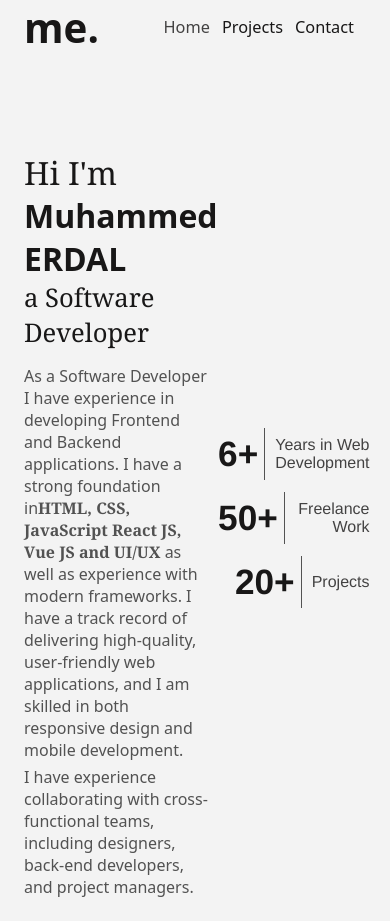
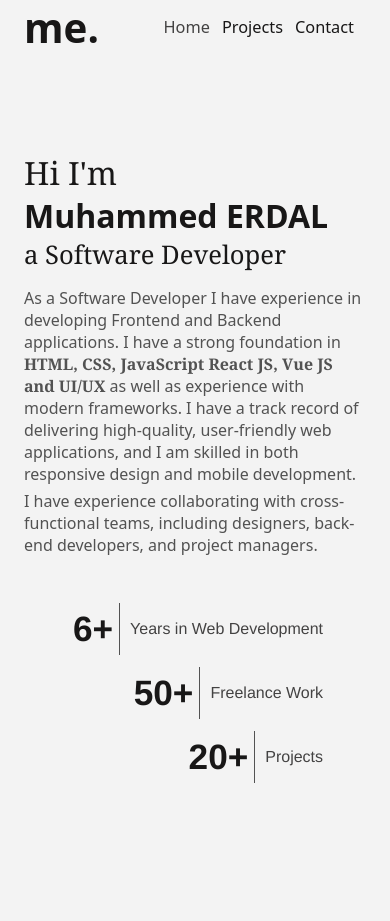
Before and after one commit to coderdal/coderdal.github.io, a React (Vite) app: page / in a window 390 px wide. After the commit the page ends 844 px from the top, so only its background shows below. Built offline with nearby package versions, Linux system fonts and the light colour scheme.

Commit message:
home page media queries added

```diff
--- a/src/components/Home.jsx
+++ b/src/components/Home.jsx
@@ -15,7 +15,7 @@ function Home() {
           <p className={styles.par}>
             As a Software Developer I have experience in developing Frontend and
             Backend applications. I have a strong foundation in
-            <span>HTML, CSS, JavaScript React JS, Vue JS and UI/UX</span> as
+            <span> HTML, CSS, JavaScript React JS, Vue JS and UI/UX</span> as
             well as experience with modern frameworks. I have a track record of
             delivering high-quality, user-friendly web applications, and I am
             skilled in both responsive design and mobile development.
--- a/src/styles/home.module.css
+++ b/src/styles/home.module.css
@@ -66,3 +66,17 @@
 .section .skills .skill .description {
   opacity: 0.8;
 }
+
+/* Media Queries */
+
+@media screen and (max-width: 800px) {
+  .section {
+    flex-direction: column;
+  }
+  .section .introduce {
+    max-width: 100%;
+  }
+  .section .skills {
+    margin-top: 30px;
+  }
+}
```
